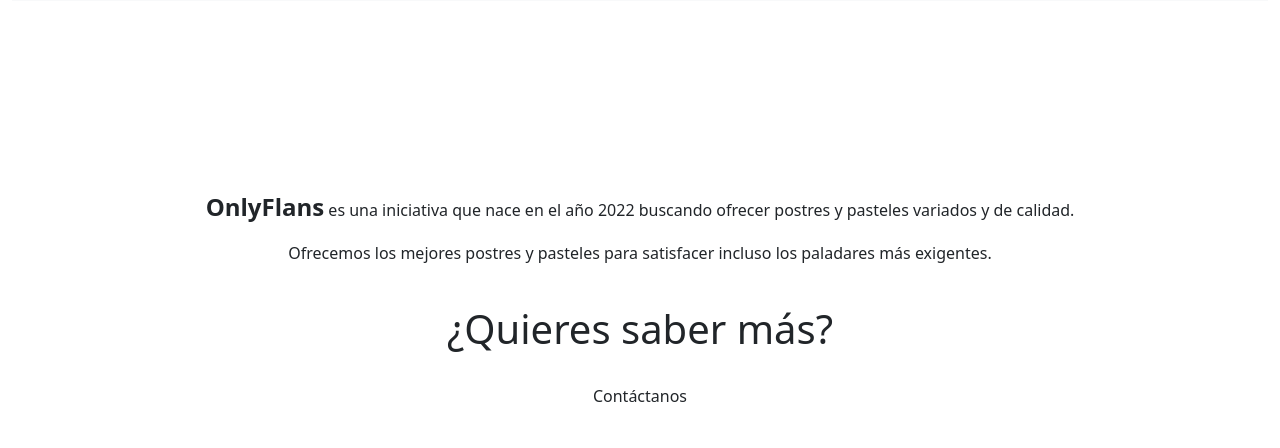
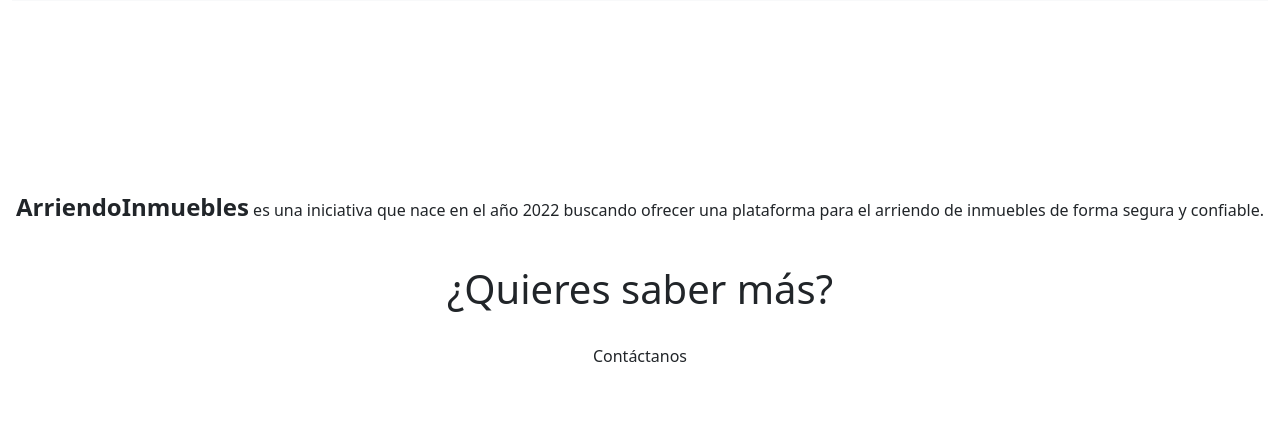
Before and after one commit to LuisGarayF/arriendoinmuebles, a Django app: page /acerca/ in a window 1280 px wide. Shown: the part 173-621 px from the top of the page. Run offline with Django 4.2, Linux system fonts and the light colour scheme.

Commit message:
[FIX] About

```diff
--- a/mysite/m7_python/templates/about.html
+++ b/mysite/m7_python/templates/about.html
@@ -10,8 +10,7 @@
         <div class="container py-1">
             <div class="row">
                 <div class="col text-center">
-                    <p> <strong class="fs-4">OnlyFlans</strong> es una iniciativa que nace en el año 2022 buscando ofrecer postres y pasteles variados y de calidad.</p>
-                    <p> Ofrecemos los mejores postres y pasteles para satisfacer incluso los paladares más exigentes.</p>
+                    <p> <strong class="fs-4">ArriendoInmuebles</strong> es una iniciativa que nace en el año 2022 buscando ofrecer una plataforma para el arriendo de inmuebles de forma segura y confiable.</p>
                     <br>
                     <h4 class="text-center pb-3 display-6">¿Quieres saber más?</h4>
                     <a href="{% url 'contacto' %}" class="btn mx-auto botones" style="width:200px;"> Contáctanos</a>
@@ -26,7 +25,7 @@
         <div class="container py-4 text-center h-auto">
             <div class="row">
                 <div class="col">
-                    <img src="static/img/flan.jpg" class="img-fluid my-5" alt="imagen-flanes">
+                    <img src="../static/img/propiedad_default.jpg" class="img-fluid my-5" alt="imagen-propiedad">
                 </div>
             </div>
         </div>
```
